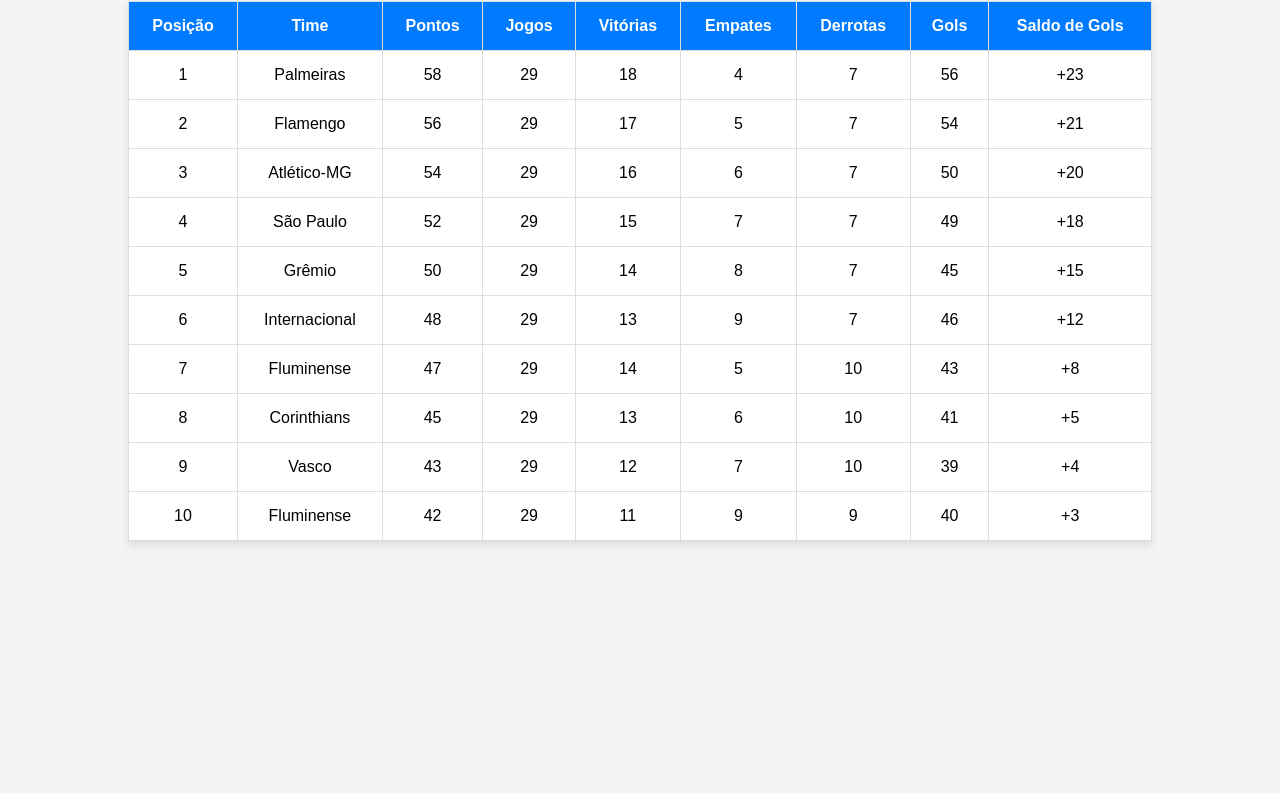
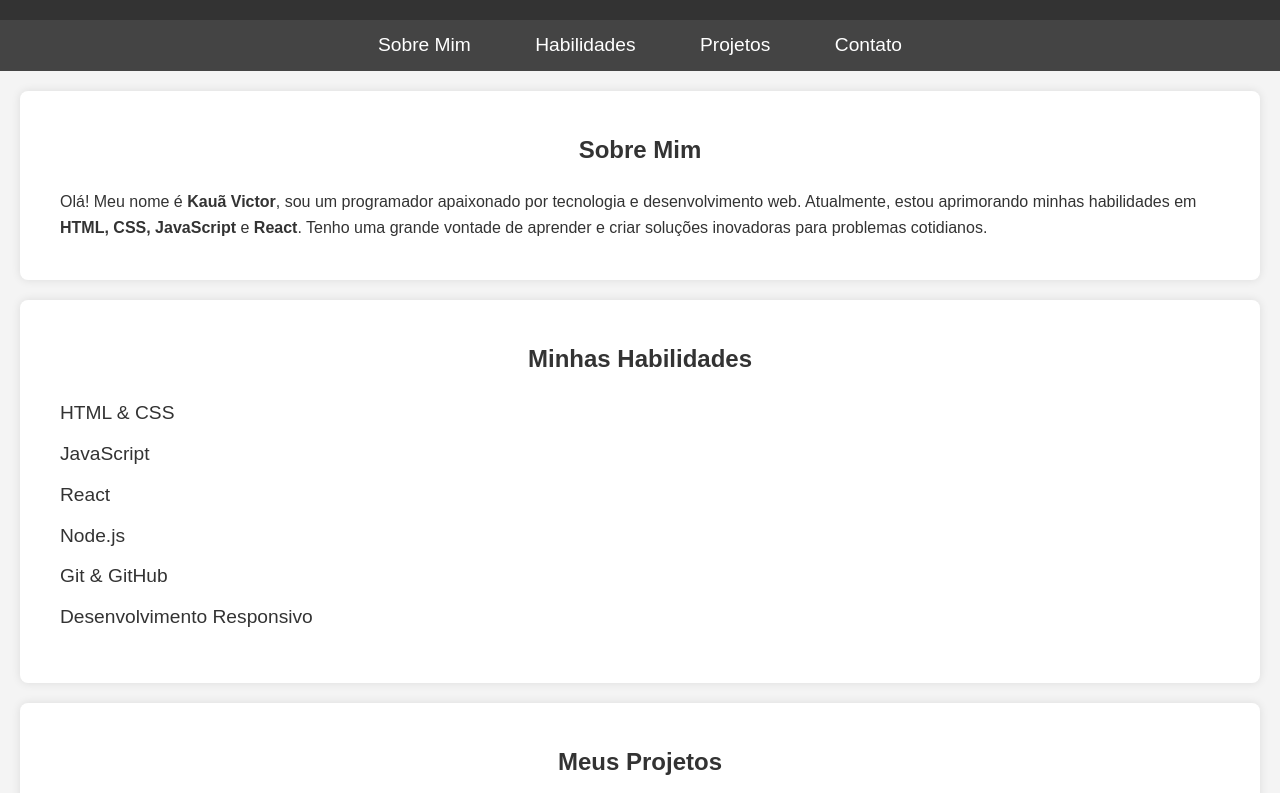
Before and after one commit to kauavictor10/TechNova, a plain HTML site: page index.html in a window 1280 px wide. Shown: the part 97-890 px from the top of the page. Before the commit the page ends 800 px from the top, so only its background shows below. Drawn offline with Linux system fonts and the light colour scheme.

Commit message:
Add files via upload

```diff
--- a/index.html
+++ b/index.html
@@ -3,172 +3,172 @@
 <head>
     <meta charset="UTF-8">
     <meta name="viewport" content="width=device-width, initial-scale=1.0">
-    <title>Pontuação Atual do Campeonato Brasileiro 2025</title>
+    <title>Meu Portfólio</title>
     <style>
-        body {
-            font-family: Arial, sans-serif;
+        /* Reset de estilo básico */
+        * {
             margin: 0;
             padding: 0;
+            box-sizing: border-box;
+        }
+
+        /* Estilos do corpo da página */
+        body {
+            font-family: 'Arial', sans-serif;
+            line-height: 1.6;
             background-color: #f4f4f4;
+            color: #333;
         }
-        table {
-            width: 80%;
-            margin: 50px auto;
-            border-collapse: collapse;
+
+        /* Estilos do header */
+        header {
+            background: #333;
+            color: #fff;
+            padding: 20px;
+            text-align: center;
+        }
+
+        header h1 {
+            font-size: 3em;
+        }
+
+        /* Navegação */
+        nav {
+            background-color: #444;
+            padding: 10px 0;
+            text-align: center;
+        }
+
+        nav a {
+            color: white;
+            padding: 14px 20px;
+            text-decoration: none;
+            margin: 0 10px;
+            font-size: 1.2em;
+        }
+
+        nav a:hover {
+            background-color: #555;
+            border-radius: 5px;
+        }
+
+        /* Seções do conteúdo */
+        section {
+            padding: 40px;
+            margin: 20px;
             background-color: #fff;
-            box-shadow: 0 4px 8px rgba(0, 0, 0, 0.1);
+            border-radius: 8px;
+            box-shadow: 0 0 10px rgba(0, 0, 0, 0.1);
         }
-        th, td {
-            padding: 15px;
+
+        section h2 {
             text-align: center;
-            border: 1px solid #ddd;
+            margin-bottom: 20px;
+            color: #333;
         }
-        th {
-            background-color: #007BFF;
+
+        /* Estilo das listas de habilidades e projetos */
+        ul {
+            list-style: none;
+            padding-left: 0;
+        }
+
+        li {
+            margin: 10px 0;
+        }
+
+        .skills li,
+        .projects li {
+            font-size: 1.2em;
+        }
+
+        /* Estilo do rodapé */
+        footer {
+            text-align: center;
+            padding: 10px;
+            background-color: #333;
             color: white;
         }
-        td {
-            font-size: 16px;
-        }
-        caption {
-            font-size: 24px;
-            margin: 10px;
-        }
-        .header {
-            background-color: #f2f2f2;
+
+        /* Responsividade */
+        @media (max-width: 768px) {
+            nav a {
+                padding: 10px;
+                font-size: 1em;
+            }
+            section {
+                padding: 20px;
+            }
         }
     </style>
 </head>
 <body>
 
-    <table>
-        <caption>Pontuação Atual do Campeonato Brasileiro 2025</caption>
-        <thead>
-            <tr class="header">
-                <th>Posição</th>
-                <th>Time</th>
-                <th>Pontos</th>
-                <th>Jogos</th>
-                <th>Vitórias</th>
-                <th>Empates</th>
-                <th>Derrotas</th>
-                <th>Gols</th>
-                <th>Saldo de Gols</th>
-            </tr>
-        </thead>
-        <tbody>
-            <tr>
-                <td>1</td>
-                <td>Palmeiras</td>
-                <td>58</td>
-                <td>29</td>
-                <td>18</td>
-                <td>4</td>
-                <td>7</td>
-                <td>56</td>
-                <td>+23</td>
-            </tr>
-            <tr>
-                <td>2</td>
-                <td>Flamengo</td>
-                <td>56</td>
-                <td>29</td>
-                <td>17</td>
-                <td>5</td>
-                <td>7</td>
-                <td>54</td>
-                <td>+21</td>
-            </tr>
-            <tr>
-                <td>3</td>
-                <td>Atlético-MG</td>
-                <td>54</td>
-                <td>29</td>
-                <td>16</td>
-                <td>6</td>
-                <td>7</td>
-                <td>50</td>
-                <td>+20</td>
-            </tr>
-            <tr>
-                <td>4</td>
-                <td>São Paulo</td>
-                <td>52</td>
-                <td>29</td>
-                <td>15</td>
-                <td>7</td>
-                <td>7</td>
-                <td>49</td>
-                <td>+18</td>
-            </tr>
-            <tr>
-                <td>5</td>
-                <td>Grêmio</td>
-                <td>50</td>
-                <td>29</td>
-                <td>14</td>
-                <td>8</td>
-                <td>7</td>
-                <td>45</td>
-                <td>+15</td>
-            </tr>
-            <tr>
-                <td>6</td>
-                <td>Internacional</td>
-                <td>48</td>
-                <td>29</td>
-                <td>13</td>
-                <td>9</td>
-                <td>7</td>
-                <td>46</td>
-                <td>+12</td>
-            </tr>
-            <tr>
-                <td>7</td>
-                <td>Fluminense</td>
-                <td>47</td>
-                <td>29</td>
-                <td>14</td>
-                <td>5</td>
-                <td>10</td>
-                <td>43</td>
-                <td>+8</td>
-            </tr>
-            <tr>
-                <td>8</td>
-                <td>Corinthians</td>
-                <td>45</td>
-                <td>29</td>
-                <td>13</td>
-                <td>6</td>
-                <td>10</td>
-                <td>41</td>
-                <td>+5</td>
-            </tr>
-            <tr>
-                <td>9</td>
-                <td>Vasco</td>
-                <td>43</td>
-                <td>29</td>
-                <td>12</td>
-                <td>7</td>
-                <td>10</td>
-                <td>39</td>
-                <td>+4</td>
-            </tr>
-            <tr>
-                <td>10</td>
-                <td>Fluminense</td>
-                <td>42</td>
-                <td>29</td>
-                <td>11</td>
-                <td>9</td>
-                <td>9</td>
-                <td>40</td>
-                <td>+3</td>
-            </tr>
-        </tbody>
-    </table>
+    <!-- Header -->
+    <header>
+        <h1>Bem-vindo ao Meu Portfólio</h1>
+    </header>
+
+    <!-- Navegação -->
+    <nav>
+        <a href="#sobre">Sobre Mim</a>
+        <a href="#habilidades">Habilidades</a>
+        <a href="#projetos">Projetos</a>
+        <a href="#contato">Contato</a>
+    </nav>
+
+    <!-- Sobre Mim -->
+    <section id="sobre">
+        <h2>Sobre Mim</h2>
+        <p>
+            Olá! Meu nome é <strong>Kauã Victor</strong>, sou um programador apaixonado por tecnologia e desenvolvimento web.
+            Atualmente, estou aprimorando minhas habilidades em <strong>HTML, CSS, JavaScript</strong> e <strong>React</strong>.
+            Tenho uma grande vontade de aprender e criar soluções inovadoras para problemas cotidianos.
+        </p>
+    </section>
+
+    <!-- Habilidades -->
+    <section id="habilidades">
+        <h2>Minhas Habilidades</h2>
+        <ul class="skills">
+            <li>HTML & CSS</li>
+            <li>JavaScript</li>
+            <li>React</li>
+            <li>Node.js</li>
+            <li>Git & GitHub</li>
+            <li>Desenvolvimento Responsivo</li>
+        </ul>
+    </section>
+
+    <!-- Projetos -->
+    <section id="projetos">
+        <h2>Meus Projetos</h2>
+        <ul class="projects">
+            <li>
+                <strong>Projeto 1: </strong>
+                <a href="https://seulink.com" target="_blank">Portfolio Pessoal</a> - Um site para exibir meus projetos e informações sobre mim.
+            </li>
+            <li>
+                <strong>Projeto 2: </strong>
+                <a href="https://seulink.com" target="_blank">Aplicativo de Tarefas</a> - Um aplicativo para gerenciar tarefas do dia a dia.
+            </li>
+            <li>
+                <strong>Projeto 3: </strong>
+                <a href="https://seulink.com" target="_blank">Blog Pessoal</a> - Um blog para compartilhar conhecimentos sobre desenvolvimento.
+            </li>
+        </ul>
+    </section>
+
+    <!-- Contato -->
+    <section id="contato">
+        <h2>Contato</h2>
+        <p>Você pode entrar em contato comigo através do e-mail: <strong>kauacassemiro09@gmail.com</strong></p>
+    </section>
+
+    <!-- Rodapé -->
+    <footer>
+        <p>&copy; 2025 - Kauã Victor| Todos os direitos reservados.</p>
+    </footer>
 
 </body>
 </html>
```
